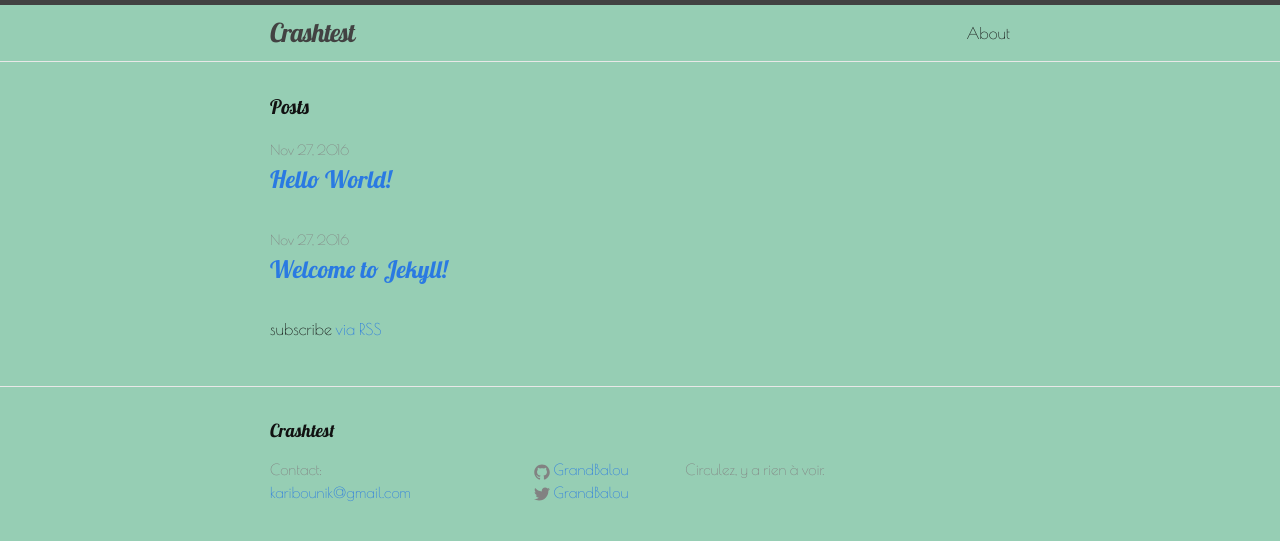
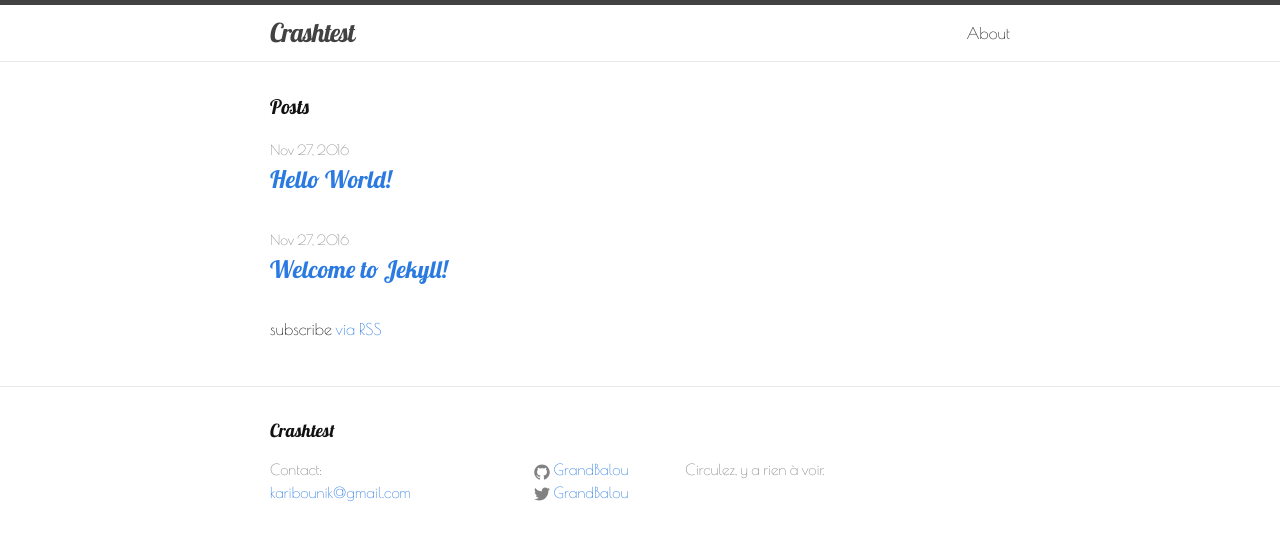
Before and after one commit to GrandBalou/grandbalou.github.io, a Jekyll site: the page built from index.html, in a window 1280 px wide. Shown: the top 541 px of the page. Built offline with Jekyll 4.4.1, drawn with Linux system fonts in a browser that asks for light colours.

Commit message:
Update main.scss

```diff
--- a/css/main.scss
+++ b/css/main.scss
@@ -16,7 +16,7 @@ $base-line-height: 1.5;
 $spacing-unit:     30px;
 
 $text-color:       #111;
-$background-color: #96ceb4;
+$background-color: white;
 $brand-color:      #2a7ae2;
 
 $grey-color:       #828282;
```
